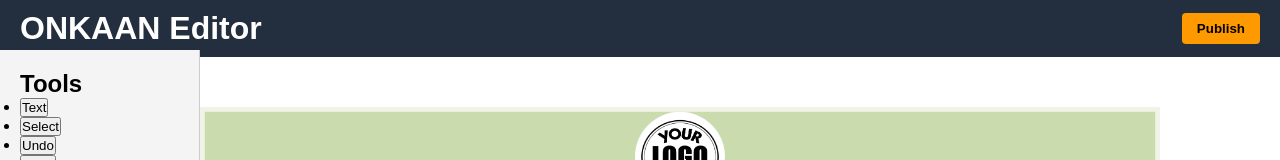
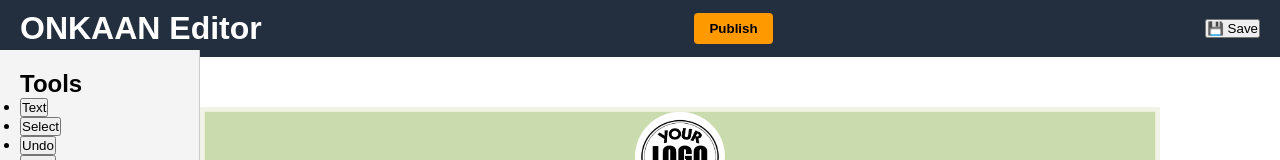
Before and after one commit to yhassang9-oss/ONKAAN-XYZ, a website: page project-root/public/engine.html in a window 1280 px wide. Shown: the top 160 px of the page. Drawn offline with Linux system fonts and the light colour scheme.

Commit message:
Update engine.html

```diff
--- a/project-root/public/engine.html
+++ b/project-root/public/engine.html
@@ -11,7 +11,8 @@
   <header class="topbar">
     <h1>ONKAAN Editor</h1>
     <!-- ✅ Updated to call publishProject() -->
-   <button class="save-btn" id="publishBtn">Publish</button>
+   <button class="save-btn" id="publishBtn">Publish</button> <button id="saveBtn">💾 Save</button>
+
   </header>
 
   <!-- Sidebar -->
```
